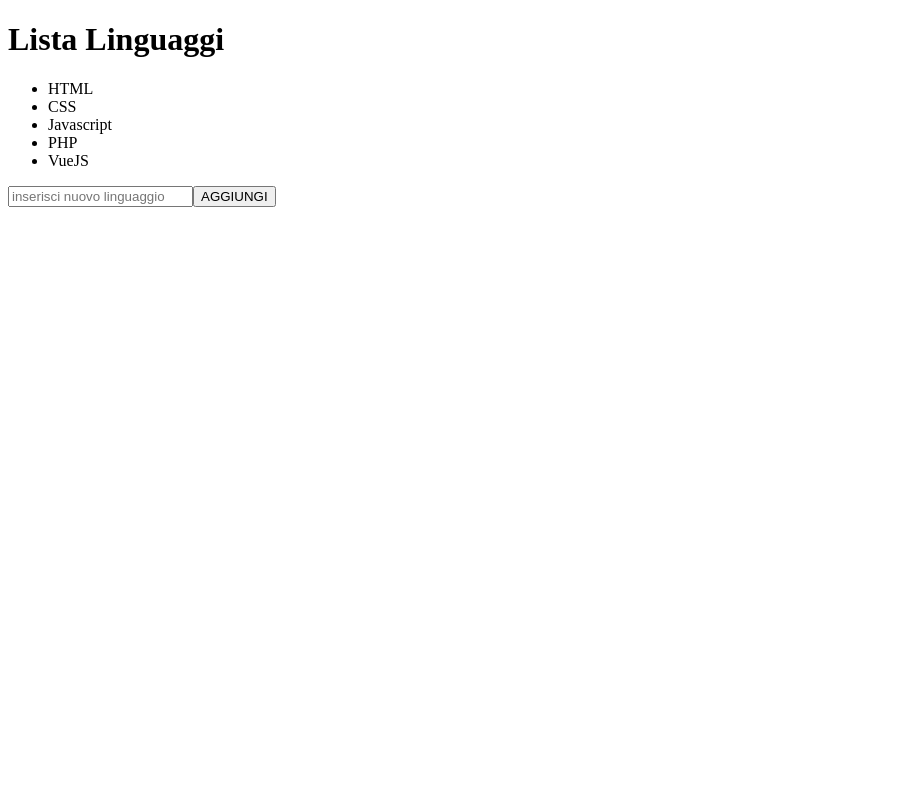
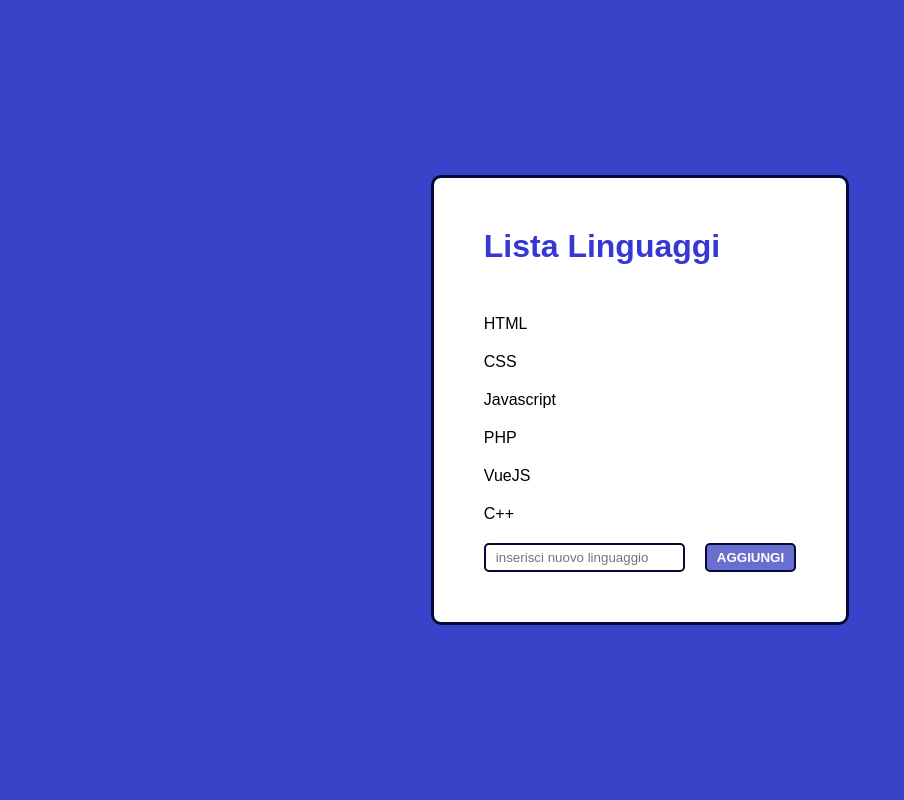
Before and after one commit to Leo9723/php-todo-list-json, a PHP site: page / in a window 1280 px wide. Shown: the whole page, without its empty margins (0-904 px from the left). Run offline with PHP 8.4, Linux system fonts and the light colour scheme; some libraries are stand-ins or nearby versions.

Commit message:
termine stilizzazione

```diff
--- /dev/null
+++ b/css/style.css
@@ -0,0 +1,45 @@
+*{
+    box-sizing: border-box;
+    padding: 0;
+    margin: 0;
+    font-family: Arial, Helvetica, sans-serif;
+}
+
+body {
+    display: flex;
+    justify-content: center;
+    align-items: center;
+    height: 100vh;
+    background-color: rgb(57, 67, 201);
+}
+div{
+    border: 3px solid rgb(9, 9, 57);
+    padding: 50px;
+    border-radius: 10px;
+    background-color: white;
+}
+h1 {
+    margin-bottom: 50px;
+    color: rgb(55, 55, 211);
+}
+ul {
+    list-style-type: none;
+}
+li{
+    margin-bottom: 20px;
+}
+input{
+    padding: 5px 10px;
+    border: 2px solid rgb(9, 9, 57);
+    border-radius: 5px;
+    margin-right: 20px;
+}
+button{
+    padding: 5px 10px;
+    border: 2px solid rgb(9, 9, 57);
+    background-color: rgb(104, 111, 207);
+    border-radius: 5px;
+    color: white;
+    font-weight: bold;
+    cursor: pointer;
+}
--- a/index.php
+++ b/index.php
@@ -5,6 +5,7 @@
     <meta charset="UTF-8">
     <meta http-equiv="X-UA-Compatible" content="IE=edge">
     <meta name="viewport" content="width=device-width, initial-scale=1.0">
+    <link rel="stylesheet" href="./css/style.css">
     <script src="https://unpkg.com/vue@3/dist/vue.global.js"></script>
     <script src="https://cdnjs.cloudflare.com/ajax/libs/axios/1.3.0/axios.min.js" integrity="sha512-A6BG70odTHAJYENyMrDN6Rq+Zezdk+dFiFFN6jH1sB+uJT3SYMV4zDSVR+7VawJzvq7/IrT/2K3YWVKRqOyN0Q==" crossorigin="anonymous" referrerpolicy="no-referrer"></script>
     <title>Document</title>
--- a/todoList.json
+++ b/todoList.json
@@ -1 +1 @@
-[{"language":"HTML","done":false},{"language":"CSS","done":false},{"language":"Javascript","done":false},{"language":"PHP","done":false},{"language":"VueJS","done":false}]
+[{"language":"HTML","done":false},{"language":"CSS","done":false},{"language":"Javascript","done":false},{"language":"PHP","done":false},{"language":"VueJS","done":false},{"language":"C++","done":false}]
```
